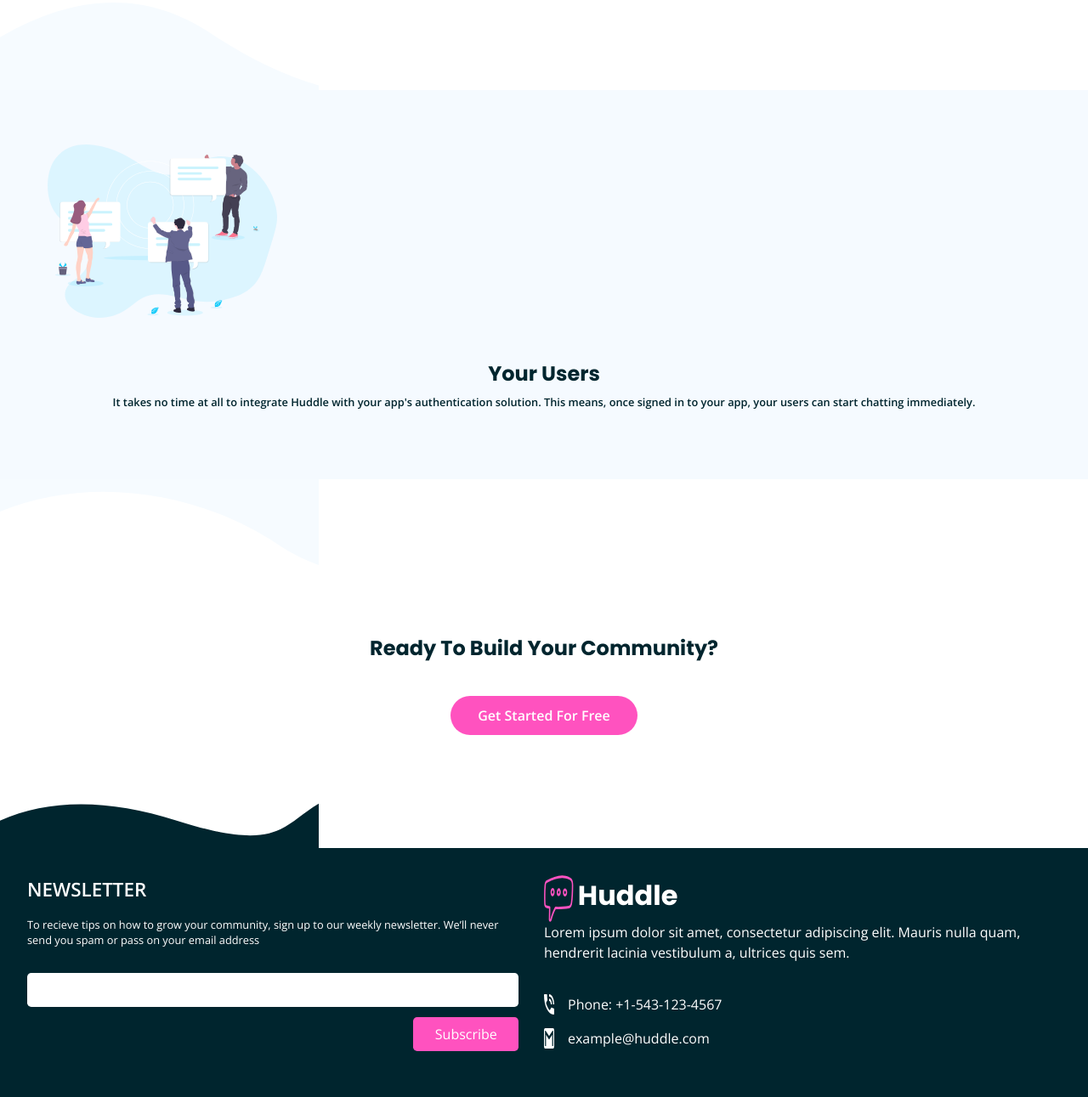
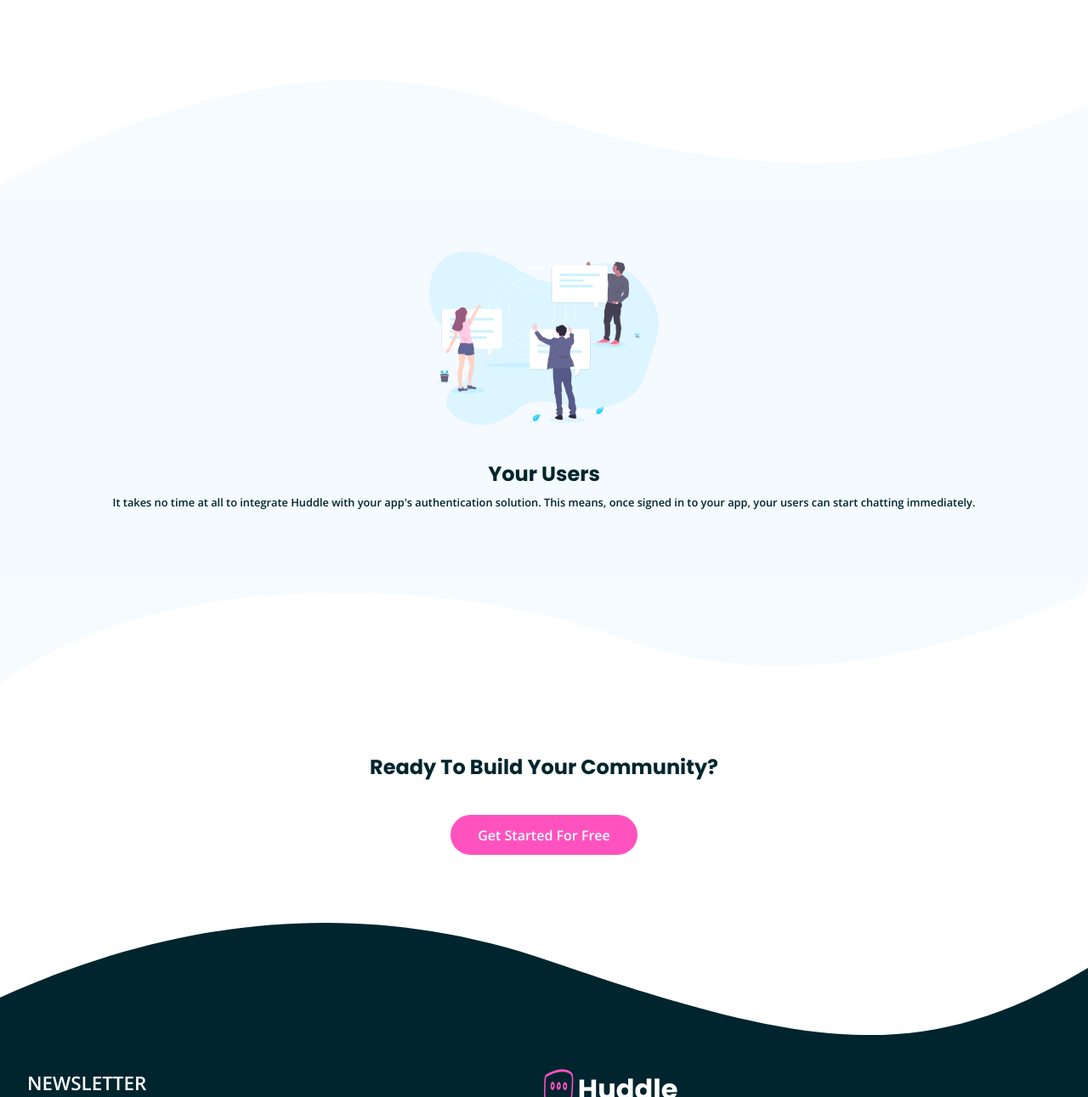
Before and after one commit to ironqe/huddle-landing-page-with-curved-sections-master, a plain HTML site: page index.html in a window 1280 px wide. Shown: the part 2836-4127 px from the top of the page at 85% size. Drawn offline with nearby package versions, Linux system fonts and the light colour scheme.

Commit message:
updated repo

```diff
--- a/index.html
+++ b/index.html
@@ -67,7 +67,10 @@
       <div class="detail-user">
 
         <div class="grow-group aid">
-          <div class="curve-top"><img src="/images/bg-section-top-mobile-1.svg" alt=""></div>
+          <picture class="curve-top">
+            <source srcset="images/bg-section-top-desktop-1.svg" media="(min-width:400px)">
+            <img src="/images/bg-section-top-mobile-1.svg" alt="">
+          </picture>
           <div class="color-back">
             <img src="/images/illustration-grow-together.svg" alt="" class="img-groups">
             <h3>Grow Together</h3>
@@ -76,7 +79,10 @@
               Think of the insightful conversations you miss out on with a feedback form.
             </p>
           </div>
-          <div class="curve-bottom"><img src="/images/bg-section-bottom-mobile-1.svg" alt=""></div>
+          <picture class="curve-bottom">
+            <source srcset="images/bg-section-bottom-desktop-1.svg" media="(min-width:400px)">
+            <img src="/images/bg-section-bottom-mobile-1.svg" alt="">
+          </picture>
         </div>
 
         <div class="flow-group aid">
@@ -89,7 +95,10 @@
         </div>
 
         <div class="users-group aid">
-          <div><img src="/images/bg-section-top-mobile-2.svg" alt="" class=""></div>
+          <picture class="curve-top">
+            <source srcset="images/bg-section-top-desktop-2.svg" media="(min-width:400px)">
+            <img src="/images/bg-section-top-mobile-2.svg" alt="" class="">
+          </picture>
           <div class="color-back">
             <img src="/images/illustration-your-users.svg" alt="" class="img-groups">
             <h3>Your Users</h3>
@@ -98,7 +107,10 @@
               once signed in to your app, your users can start chatting immediately.
             </p>
           </div>
-          <div class=""><img src="/images/bg-section-bottom-mobile-2.svg" alt=""></div>
+          <picture class="">
+            <source srcset="images/bg-section-bottom-desktop-2.svg" media="(min-width:400px)">
+            <img src="/images/bg-section-bottom-mobile-2.svg" alt="">
+          </picture>
         </div>
       </div>
 
@@ -111,8 +123,10 @@
     </div>
 
     <footer>
-      <img src="/images/bg-footer-top-mobile.svg" alt="">
-
+      <picture>
+        <source srcset="images/bg-footer-top-desktop.svg" media="(min-width:400px)">
+        <img src="/images/bg-footer-top-mobile.svg" alt="">
+      </picture>
       <div class="footer-back">
 
         <div class="news-info">
--- a/style.css
+++ b/style.css
@@ -193,11 +193,15 @@ h2 {
   color: hsla(192, 100%, 9%, 0.5);
 }
 
+.curve-top {
+  max-width: 100%;
+}
 /* second section*/
 
 .img-groups {
   max-width: 270px;
-  margin: 0 0 3rem 2.5rem;
+  margin-inline: auto;
+  margin-bottom: 2.5rem;
 }
 
 h3 {
```
